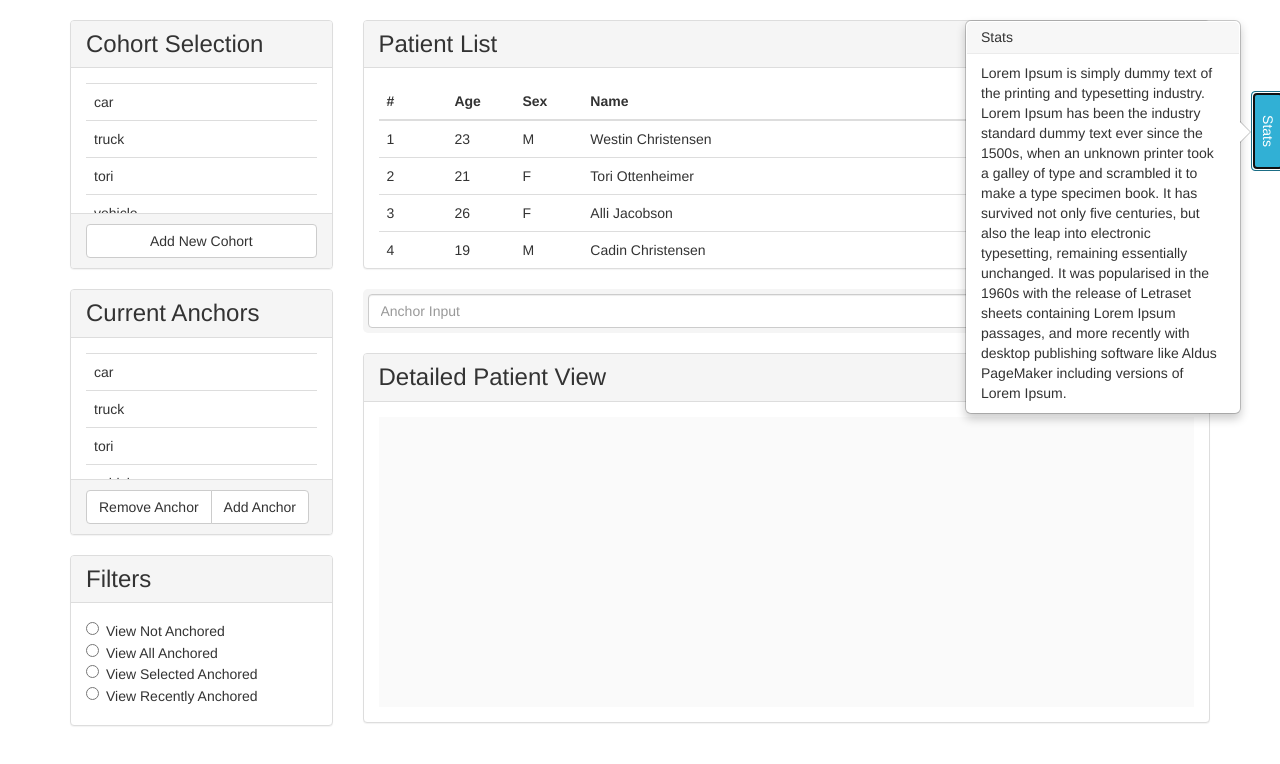
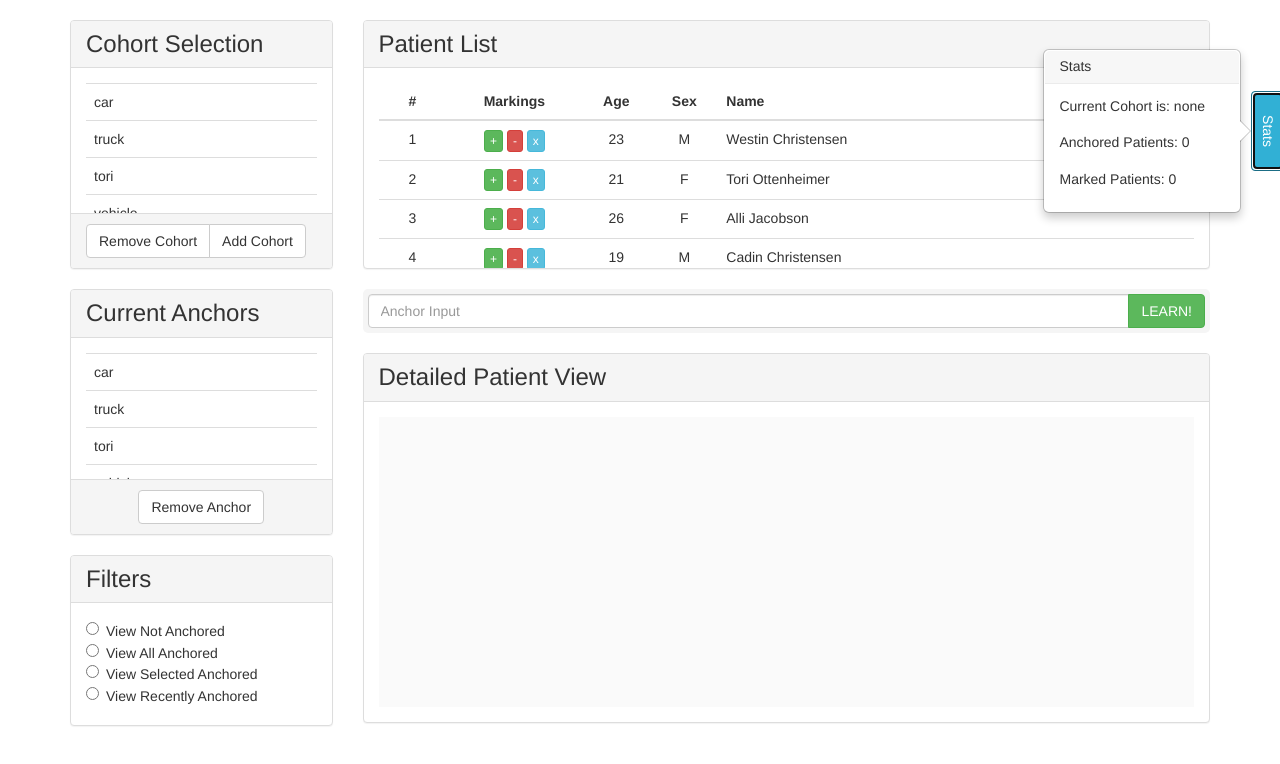
Before and after one commit to westinrc/Anchor-Capstone, a React (Create React App) app in the folder anchor-ui/: page / in a window 1280 px wide. Both pictures are taken after a click on the button "Stats". Shown: the top 764 px of the page. Built offline with nearby package versions, Linux system fonts and the light colour scheme.

Commit message:
Added dynamic rows, and the framework for modals, which will need to be implemented.

```diff
--- a/anchor-ui/src/App.js
+++ b/anchor-ui/src/App.js
@@ -9,12 +9,18 @@ import PatientList from './components/patient_list';
 import PatientView from './components/patient_view';
 import CurrentAnchors from './components/current_anchors';
 import StatsView from './components/stats_view';
+// import CohortModal from './components/modals/cohort_modal';
 
 class App extends Component {
 	constructor() {
 		super();
 		this.state = {
-			jokesArr: [],
+			anchoredPatientsCount: 0,
+			currentCohort: 'none',
+			markedPatientCount: 0,
+			selectedAnchor: 'none',
+			selectedPatient: 'none',
+			jokesArr: []
 		};
 		this.searchCallBack = this.searchCallBack.bind(this);
 	}
@@ -51,6 +57,7 @@ class App extends Component {
 						</div>
 					</div>
 					<br />
+					{/* <CohortModal show={true}>Here is some content</CohortModal> */}
 				</div>
 			</div>
 		);
--- a/anchor-ui/src/components/cohort.js
+++ b/anchor-ui/src/components/cohort.js
@@ -24,7 +24,10 @@ class Cohort extends Component {
 					</table>
 				</div>
 				<div className='panel-footer'>
-					<button className='btn btn-default btn-block'>Add New Cohort</button>
+					<div className='btn-group btn-block'>
+						<button className='btn btn-default'>Remove Cohort</button>
+						<button className='btn btn-default'>Add Cohort</button>
+					</div>
 				</div>
 			</div>
 		);
--- a/anchor-ui/src/components/current_anchors.js
+++ b/anchor-ui/src/components/current_anchors.js
@@ -24,9 +24,9 @@ class CurrentAnchors extends Component {
 					</table>
 				</div>
 				<div className='panel-footer'>
-					<div className='btn-group btn-block'>
+					<div className='btn-group'>
 						<button className='btn btn-default'>Remove Anchor</button>
-						<button className='btn btn-default'>Add Anchor</button>
+						{/* <button className='btn btn-default'>Add Anchor</button> */}
 					</div>
 				</div>
 			</div>
--- /dev/null
+++ b/anchor-ui/src/components/modals/cohort_modal.js
@@ -0,0 +1,75 @@
+// import React, { Component } from 'react';
+// import '../../css/modals/cohort_modal.css';
+
+// const display = {
+// 	display: 'block',
+// 	position: 'absolute',
+// 	width: '50%',
+// 	height: '50%',
+// 	top: '100px',
+// 	left: '0px',
+// 	zindex: '9998',
+// 	background: 'rgba(0, 0, 0, 0.3)'
+// };
+
+// const hide = {
+// 	display: 'none'
+// };
+
+// class CohortModal extends Component {
+// 	constructor() {
+// 		super();
+// 		this.state = {
+// 			toggle: true
+// 		};
+// 		this.toggle = this.toggle.bind(this);
+// 	}
+
+// 	toggle() {
+// 		this.setState({toggle: !this.state.toggle});
+// 	}
+
+// 	render() {
+// 		var modal = [];
+// 		modal.push(
+// 			<div className="modal" style={this.state.toggle ? display : hide}>
+// 				<div className="modal-content">
+// 					<h4>Modal Header</h4>
+// 					<p>A bunch of text</p>
+// 				</div>
+// 				<div className="modal-footer">
+// 					<button className='btn btn-lg' onClick={this.toggle}>Agree</button>
+// 				</div>
+// 			</div>
+// 		);
+// 		return modal;
+// 	}
+// }
+
+// export default CohortModal;
+import React from 'react';
+
+import ModalWrapper from './modal_wrapper.js';
+
+const CohortModal = props => {
+	const signIn = provider => {
+		props.hideModal();
+		props.signIn(provider);
+	};
+
+	return (
+		<ModalWrapper
+			{...props}
+			title="Sign in"
+			width={400}
+			showOk={false}
+		>
+			<p>Choose your flavor</p>
+			<button onClick={() => signIn('facebook')}>Facebook</button>
+			<button onClick={() => signIn('google')}>Google</button>
+			<button onClick={() => signIn('twitter')}>Twitter</button>
+		</ModalWrapper>
+	);
+};
+
+export default CohortModal;
--- a/anchor-ui/src/components/patient_list.js
+++ b/anchor-ui/src/components/patient_list.js
@@ -26,10 +26,11 @@ class PatientList extends Component {
 					<table className='table table-hover'>
 						<thead>
 							<tr className='text-left'>
-								<th className='col-md-1'>#</th>
-								<th className='col-md-1'>Age</th>
-								<th className='col-md-1'>Sex</th>
-								<th className='col-md-9'>Name</th>
+								<th className='col-md-1 text-center'>#</th>
+								<th className='col-md-2 text-center'>Markings</th>
+								<th className='col-md-1 text-center'>Age</th>
+								<th className='col-md-1 text-center'>Sex</th>
+								<th className='col-md-7'>Name</th>
 							</tr>
 						</thead>
 						<tbody>
--- a/anchor-ui/src/components/patient_row.js
+++ b/anchor-ui/src/components/patient_row.js
@@ -2,12 +2,19 @@ import React, { Component } from 'react';
 import '../css/patient_row.css';
 
 class PatientRow extends Component {
+	constructor() {
+		super();
+		this.state = {
+			buttons: <div><button className='btn btn-xs btn-success'>+</button> <button className='btn btn-xs btn-danger'>-</button> <button className='btn btn-xs btn-info'>x</button></div>
+		};
+	}
 	render() {
 		return (
 			<tr className='text-left'>
-				<td className='col-md-1'>{this.props.patient.num}</td>
-				<td className='col-md-1'>{this.props.patient.age}</td>
-				<td className='col-md-1'>{this.props.patient.sex}</td>
+				<td className='col-md-1 text-center'>{this.props.patient.num}</td>
+				<td className='col-md-1 text-center'>{this.state.buttons}</td>
+				<td className='col-md-1 text-center'>{this.props.patient.age}</td>
+				<td className='col-md-1 text-center'>{this.props.patient.sex}</td>
 				<td className='col-md-9'>{this.props.patient.name}</td>
 			</tr>
 		);
--- a/anchor-ui/src/components/stats_view.js
+++ b/anchor-ui/src/components/stats_view.js
@@ -11,6 +11,9 @@ class StatsView extends Component {
 		};
 
 		this.state = {
+			anchoredPatientCount: 0,
+			currentCohort: 'none',
+			markedPatientCount: 0,
 			show: false
 		};
 	}
@@ -21,7 +24,17 @@ class StatsView extends Component {
 					<Button className='stats btn-info rotate-text' onClick={this.handleClick}>Stats</Button>
 					<Overlay containerPadding={20} placement="left" show={this.state.show} target={this.state.target}>
 						<Popover id="popover" title="Stats">
-							Lorem Ipsum is simply dummy text of the printing and typesetting industry. Lorem Ipsum has been the industry standard dummy text ever since the 1500s, when an unknown printer took a galley of type and scrambled it to make a type specimen book. It has survived not only five centuries, but also the leap into electronic typesetting, remaining essentially unchanged. It was popularised in the 1960s with the release of Letraset sheets containing Lorem Ipsum passages, and more recently with desktop publishing software like Aldus PageMaker including versions of Lorem Ipsum.
+							<div className='no-padding-left text-left'>
+								<p>
+									Current Cohort is: { this.state.currentCohort}
+								</p>
+								<p>
+									Anchored Patients: {this.state.anchoredPatientCount}
+								</p>
+								<p>
+									Marked Patients: {this.state.markedPatientCount}
+								</p>
+							</div>
 						</Popover>
 					</Overlay>
 				</ButtonToolbar>
--- /dev/null
+++ b/anchor-ui/src/css/modals/cohort_modal.css
@@ -0,0 +1,18 @@
+.backdropStyle {
+	position: 'absolute';
+	width: '100%';
+	height: '100%';
+	top: '0px';
+	left: '0px';
+	z-index: '9998';
+	background: 'rgba(0, 0, 0, 0.3)';
+}
+
+.modalStyle {
+	position: 'absolute';
+	top: '50%';
+	left: '50%';
+	transform: 'translate(-50%, -50%)';
+	z-index: '9999';
+	background: '#fff';
+}
--- a/anchor-ui/src/css/stats_view.css
+++ b/anchor-ui/src/css/stats_view.css
@@ -1,3 +1,7 @@
+.no-padding-left {
+	padding-left: 0;
+}
+
 .rotate-text {
 	transform: rotate(90deg);
 }
```
Also changed, not shown: anchor-ui/src/components/modal_conductor.js (added, +14 -0 lines), anchor-ui/src/components/modals/modal_wrapper.js (added, +67 -0 lines).
